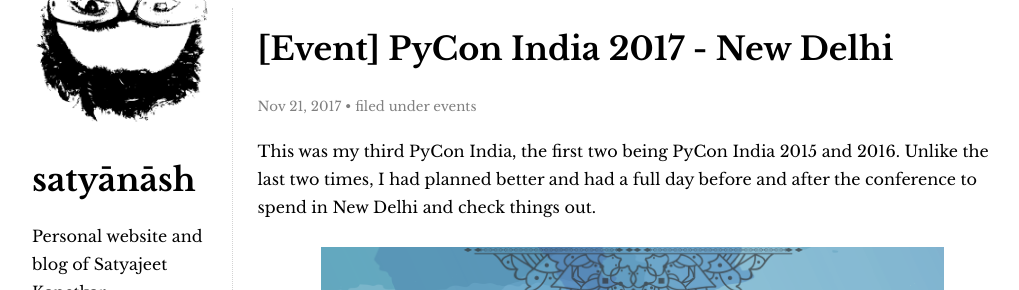
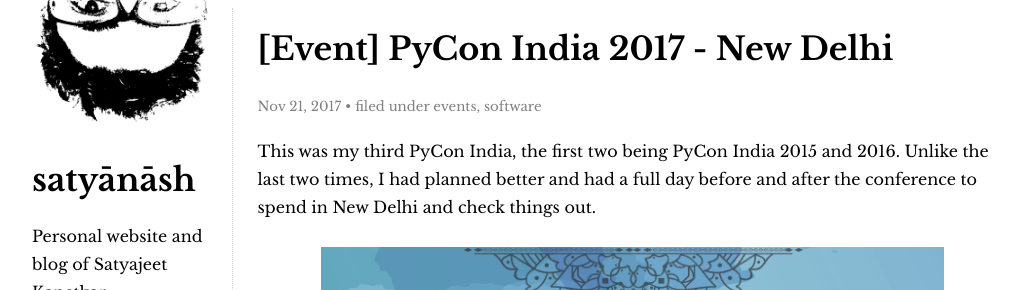
Before and after one commit to satyanash/satyanash.github.io, a Jekyll site: the page built from _posts/2017-11-21-event-pycon-india-2017-new-delhi.markdown, in a window 1280 px wide and 900 px high. Shown: the top 290 px of the window, without its empty margins (108-1127 px from the left). Built offline with Jekyll 4.4.1, drawn with Linux system fonts in a browser that asks for light colours; comment, search, counter and statistics services are not loaded.

Commit message:
add software tag to PyCon India 2017 post

```diff
--- a/_includes/post-meta.html
+++ b/_includes/post-meta.html
@@ -2,7 +2,7 @@
 	<small>
 		<span title="{{ include.post.date }}">{{ include.post.date | date: "%b %-d, %Y" }}</span>
 		{% if include.post.author %} • {{ include.post.author }}{% endif %}
-		{% if include.post.tags != empty %} • filed under {{ include.post.tags }}{% endif %}
+		{% if include.post.tags != empty %} • filed under {{ include.post.tags | join: ", " }}{% endif %}
 		{% if include.post.meta %} • {{ include.post.meta }}{% endif %}
 		{% if include.post.spoilers %} • <span title="contains spoilers">aerodynamic</span> {% endif %}
 	</small>
--- a/_posts/2017-11-21-event-pycon-india-2017-new-delhi.markdown
+++ b/_posts/2017-11-21-event-pycon-india-2017-new-delhi.markdown
@@ -2,7 +2,7 @@
 layout: post
 title: "[Event] PyCon India 2017 - New Delhi"
 date: 2017-11-21T23:10:05+05:30
-tags: events
+tags: events software
 ---
 
 This was my third PyCon India, the first two being PyCon India 2015 and 2016.
```
